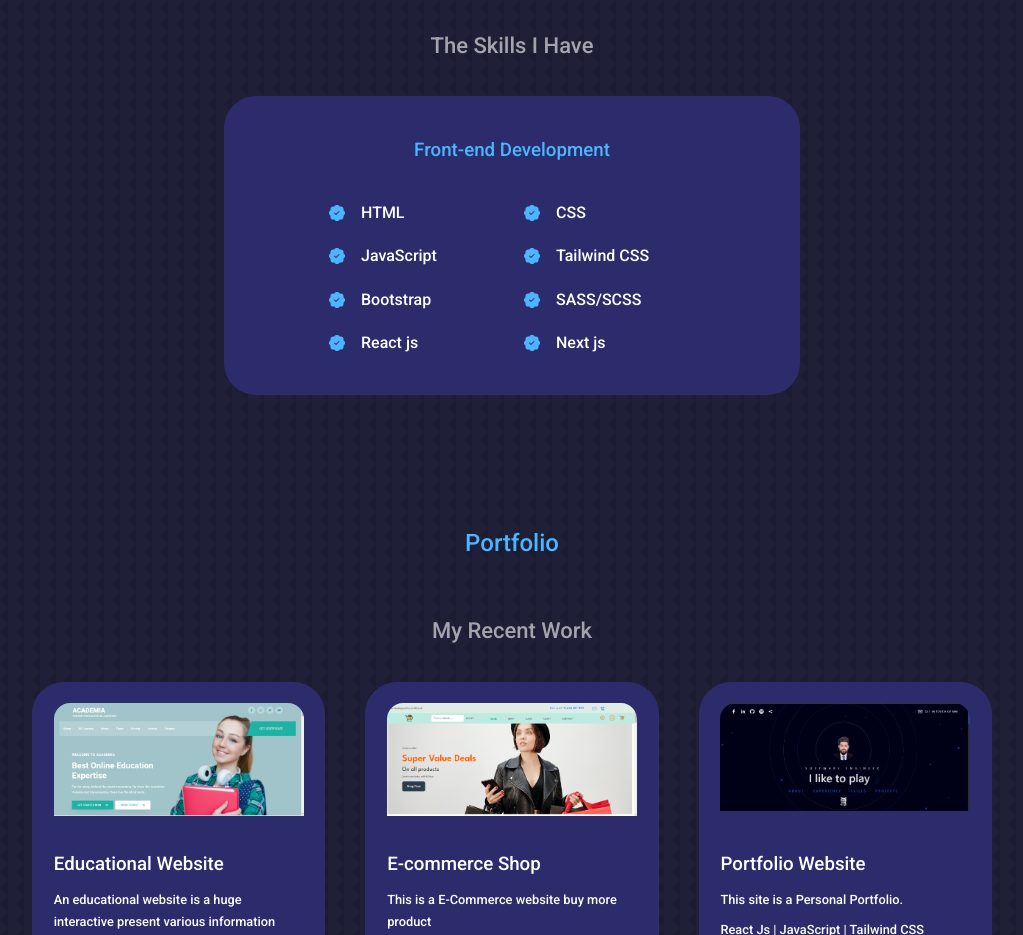
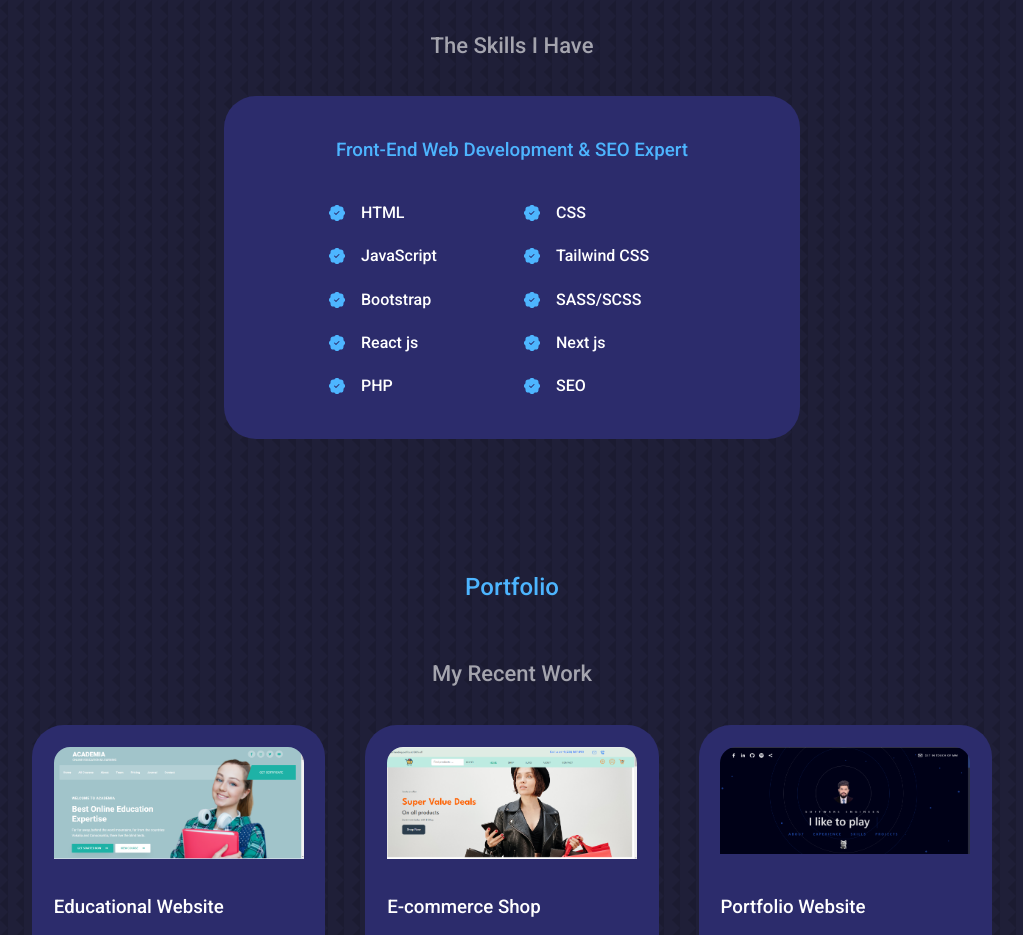
Before and after one commit to Mehedi325/About_my_portfolio, a React (Create React App) app: page / in a window 1280 px wide. Shown: the part 1520-2455 px from the top of the page, without its empty margins (128-1151 px from the left). Built offline with nearby package versions, Linux system fonts and the light colour scheme.

Commit message:
Update Experience.jsx

```diff
--- a/src/components/experience/Experience.jsx
+++ b/src/components/experience/Experience.jsx
@@ -10,7 +10,7 @@ const Experience = () => {
 
       <div className="container experience__container">
         <div className="experience__frontend">
-          <h3>Front-end Development</h3>
+          <h3>Front-End Web Development & SEO Expert</h3>
           <div className="experience__content">
           <article className="experience__details">
               <BsFillPatchCheckFill className="experience__details-icon" />
@@ -44,6 +44,14 @@ const Experience = () => {
               <BsFillPatchCheckFill className="experience__details-icon" />
               <h4>Next js</h4>
             </article>
+            <article className="experience__details">
+              <BsFillPatchCheckFill className="experience__details-icon" />
+              <h4>PHP</h4>
+            </article>
+            <article className="experience__details">
+              <BsFillPatchCheckFill className="experience__details-icon" />
+              <h4>SEO</h4>
+            </article>
           </div>
         </div>
       </div>
```
